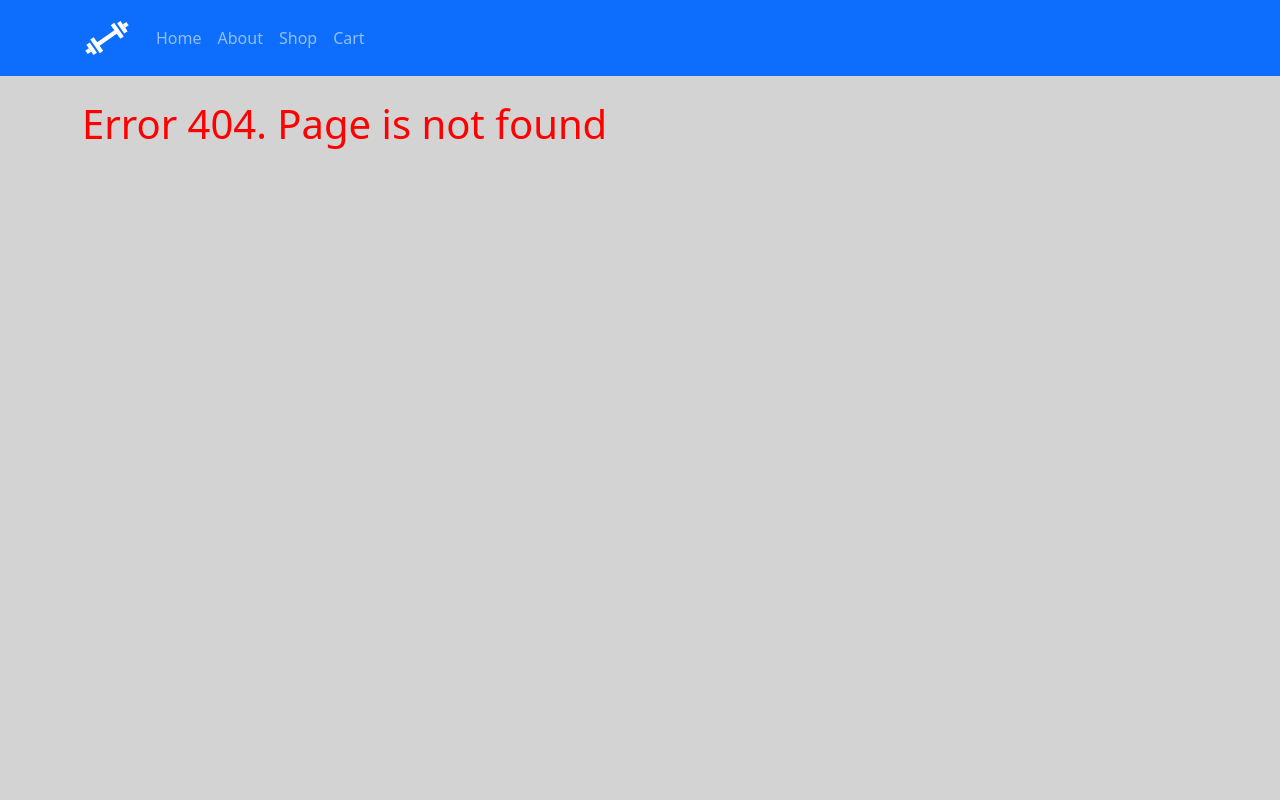
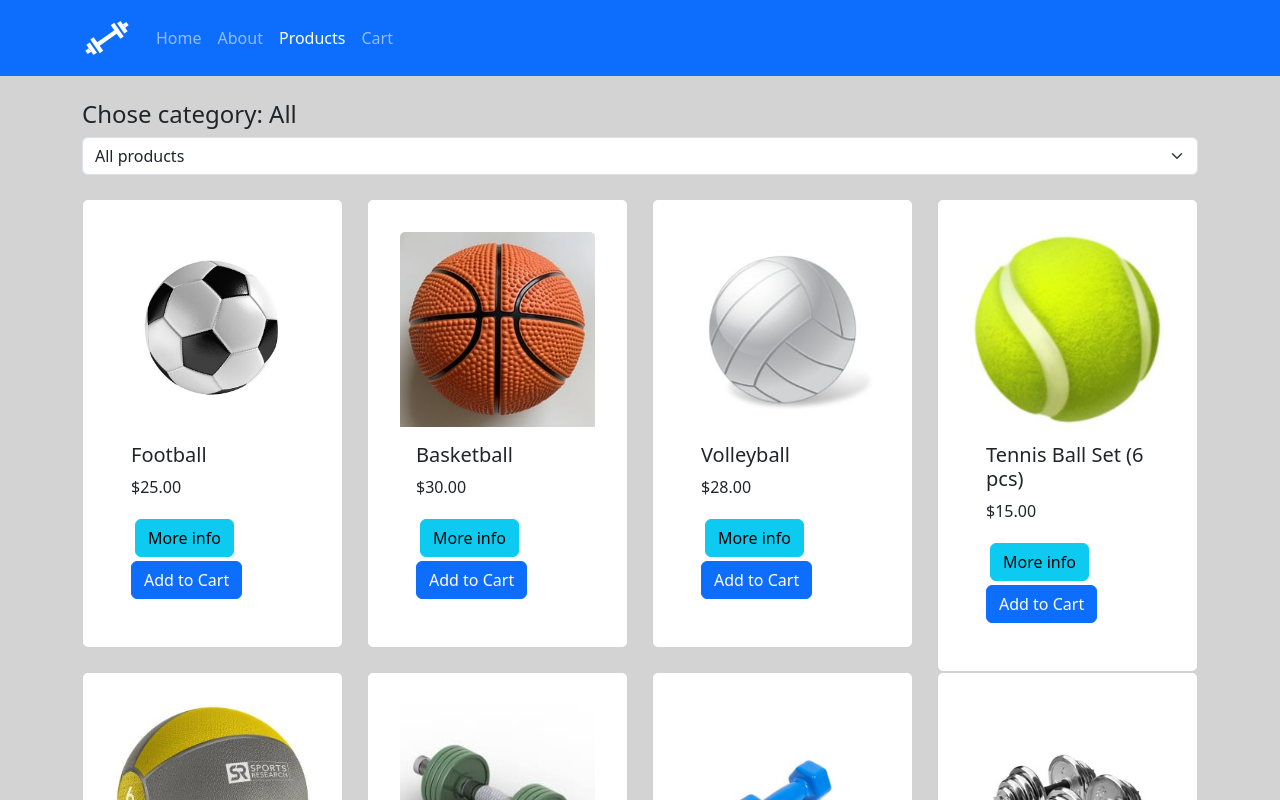
Before and after one commit to DaniilT048/internet-shop, a React (Vite) app: page /products in a window 1280 px wide. Before the commit this address had no page. Shown: the top 800 px of the page. Built offline with nearby package versions, Linux system fonts and the light colour scheme.

Commit message:
added filter category

```diff
--- a/src/components/HeaderMenu.tsx
+++ b/src/components/HeaderMenu.tsx
@@ -14,11 +14,14 @@ function HeaderMenu(): JSX.Element {
                 <Container>
                     <Navbar.Brand href="/"><CgGym style={{fontSize: 50}}/></Navbar.Brand>
                     <Nav className="me-auto">
-                        {routes.map((route) => (
-                            <Nav.Link key={route.path} as={NavLink} to={route.path}>
-                                {route.label}
-                            </Nav.Link>
-                        ))}
+                    {
+                        routes.map(route =>
+                            route.label &&  <Nav.Link key={route.path} as={NavLink} to={route.path}>
+                                                    {route.label}
+                                                </Nav.Link>
+
+                        )
+                    }
                     </Nav>
                 </Container>
             </Navbar>
@@ -27,3 +30,12 @@ function HeaderMenu(): JSX.Element {
 }
 
 export default HeaderMenu;
+
+//
+//     {routes.map((route: RoutesType): ReactNode[] => (
+//         {route.label
+//                 ?  <Nav.Link key={route.path} as={NavLink} to={route.path}>
+//                     {route.label}
+//                 </Nav.Link>: null}
+//     ))}
+//
--- /dev/null
+++ b/src/components/Item.tsx
@@ -0,0 +1,33 @@
+import { useParams } from 'react-router-dom';
+import { useEffect } from 'react';
+import products from '../data/products';
+import type { Product } from '../data/products';
+
+const Item = () => {
+    const { id } = useParams<{ id: string }>();
+
+    const product: Product | undefined = products.find(
+        (p) => p.id === parseInt(id || '', 10)
+    );
+
+    useEffect(() => {
+        if (product) {
+            document.title = product.name;
+        }
+    }, [product]);
+
+
+    if (!product) return <h2>Product not found</h2>;
+
+    return (
+
+        <div>
+            <h1>{product.name}</h1>
+            <img src={product.image} alt={product.description} />
+            <p>{product.description}</p>
+            <p>{product.price}</p>
+        </div>
+    );
+};
+
+export default Item;
--- a/src/components/ItemShop.tsx
+++ /dev/null
@@ -1,56 +0,0 @@
-import { useParams, useNavigate } from 'react-router-dom';
-import { useEffect, useState } from 'react';
-import Modal from 'react-bootstrap/Modal';
-import Button from 'react-bootstrap/Button';
-import products from '../data/products';
-import type { Product } from '../data/products';
-
-const ItemShop = () => {
-    const { id } = useParams<{ id: string }>();
-    const navigate = useNavigate();
-    const [show, setShow] = useState(true);
-
-    const product: Product | undefined = products.find(
-        (p) => p.id === parseInt(id || '', 10)
-    );
-
-    useEffect(() => {
-        if (product) {
-            document.title = product.name;
-        }
-    }, [product]);
-
-    const handleClose = () => {
-        setShow(false);
-        setTimeout(() => {
-            navigate(-1);
-        }, 300);
-    };
-
-    if (!product) return <h2>Product not found</h2>;
-
-    return (
-        <Modal show={show} onHide={handleClose} centered>
-            <Modal.Header closeButton>
-                <Modal.Title>{product.name}</Modal.Title>
-            </Modal.Header>
-            <Modal.Body>
-                <img
-                    src={product.image}
-                    alt={product.name}
-                    style={{ maxWidth: '100%', marginBottom: '10px' }}
-                />
-                <p><strong>Category:</strong> {product.category}</p>
-                <p><strong>Price:</strong> ${product.price.toFixed(2)}</p>
-                <p>{product.description}</p>
-            </Modal.Body>
-            <Modal.Footer>
-                <Button variant="secondary" onClick={handleClose}>
-                    Close
-                </Button>
-            </Modal.Footer>
-        </Modal>
-    );
-};
-
-export default ItemShop;
--- /dev/null
+++ b/src/components/ItemsList.tsx
@@ -0,0 +1,23 @@
+import Row from "react-bootstrap/Row";
+import Col from "react-bootstrap/Col";
+import ShopCard from "./ShopCard";
+import type { Product } from "../data/products";
+import type {ReactElement} from "react";
+
+type ItemListProps = {
+    products: Product[];
+};
+
+const ItemsList = ({ products }: ItemListProps): ReactElement => {
+    return (
+        <Row>
+            {products.map((product) => (
+                <Col key={product.id} sm={6} md={4} lg={3}>
+                    <ShopCard product={product} />
+                </Col>
+            ))}
+        </Row>
+    );
+};
+
+export default ItemsList;
--- /dev/null
+++ b/src/components/Products.tsx
@@ -0,0 +1,35 @@
+import {type ChangeEvent, type ReactElement, useState} from "react";
+import Container from 'react-bootstrap/Container';
+import Form from 'react-bootstrap/Form';
+import products from "../data/products.ts";
+import ItemsList from "./ItemsList.tsx";
+import {Category} from "../types/Category.ts";
+
+
+
+
+const Products = ():ReactElement => {
+    document.title = "Products";
+    const [category, setCategory] = useState<Category>(Category.ALL);
+
+    const handleCategoryChange= (event: ChangeEvent<HTMLSelectElement>)=> {
+        setCategory(event.target.value as Category);
+    }
+    const filteredProducts = category === Category.ALL ? products : products.filter(product => product.category === category);
+    return(
+        <Container>
+            <h4>Chose category: {category}</h4>
+            <Form.Select className="mb-4" onChange={handleCategoryChange}>
+                <option value={Category.ALL}>All products</option>
+                <option value={Category.BALLS}>Balls</option>
+                <option value={Category.DUMBBELLS}>Dumbbells</option>
+                <option value={Category.MATS}>Mats</option>
+                <option value={Category.ACCESSORIES}>Accessories</option>
+            </Form.Select>
+            <ItemsList products={filteredProducts}/>
+        </Container>
+    )
+
+}
+
+export default Products;
--- a/src/components/Shop.tsx
+++ /dev/null
@@ -1,37 +0,0 @@
-import type {ReactElement} from "react";
-import Container from 'react-bootstrap/Container';
-import Row from 'react-bootstrap/Row';
-import Col from 'react-bootstrap/Col';
-import ShopCard from "./ShopCard.tsx";
-import products from "../data/products.ts";
-import Form from 'react-bootstrap/Form';
-import {Outlet} from "react-router";
-
-
-const Shop = ():ReactElement => {
-    document.title = "Shop";
-
-    return(
-        <Container>
-            <h4>Chose category:</h4>
-            <Form.Select className="mb-4">
-                <option>All products</option>
-                <option>Balls</option>
-                <option>Dumbbells</option>
-                <option>Mats</option>
-                <option>Accessories</option>
-            </Form.Select>
-            <Row md={4}>
-                {products.map((product) => (
-                    <Col key={product.id} sm={6} md={4} lg={3}>
-                        <ShopCard product={product}/>
-                    </Col>
-                ))}
-            </Row>
-            <Outlet />
-        </Container>
-    )
-
-}
-
-export default Shop;
--- a/src/components/ShopCard.tsx
+++ b/src/components/ShopCard.tsx
@@ -15,8 +15,8 @@ function ShopCard({ product }: ProductProps): JSX.Element {
             <Card.Body>
                 <Card.Title>{product.name}</Card.Title>
                 <Card.Text>${product.price.toFixed(2)}</Card.Text>
-                <Link to={`/shop/${product.id}`}>
-                   <Button variant="info"  className="mb-4">View more info</Button>
+                <Link to={`/products/${product.id}`}>
+                   <Button variant="info" className="m-1" >More info</Button>
                 </Link>
                 <Button variant="primary">Add to Cart</Button>
             </Card.Body>
--- a/src/data/products.ts
+++ b/src/data/products.ts
@@ -1,11 +1,5 @@
-export type Product = {
-    id: number;
-    name: string;
-    image: string;
-    price: number;
-    description: string;
-    category: 'Balls' | 'Dumbbells' | 'Mats' | 'Accessories';
-};
+import type {Product} from "../types/Product.ts";
+import {Category} from "../types/Category.ts";
 
 const products: Product[] = [
     {
@@ -14,7 +8,7 @@ const products: Product[] = [
         image: "/images/balls/football.jpg",
         price: 25,
         description: "Durable synthetic leather football for training and matches.",
-        category: "Balls"
+        category: Category.BALLS
     },
     {
         id: 2,
@@ -22,7 +16,7 @@ const products: Product[] = [
         image: "/images/balls/basketball.jpg",
         price: 30,
         description: "High-grip rubber basketball for indoor and outdoor use.",
-        category: "Balls"
+        category: Category.BALLS
     },
     {
         id: 3,
@@ -30,7 +24,7 @@ const products: Product[] = [
         image: "/images/balls/volleyball.jpg",
         price: 28,
         description: "Soft-touch volleyball perfect for beach or court games.",
-        category: "Balls"
+        category: Category.BALLS
     },
     {
         id: 4,
@@ -38,7 +32,7 @@ const products: Product[] = [
         image: "/images/balls/tennis-balls.jpg",
         price: 15,
         description: "Pack of 6 professional-grade tennis balls.",
-        category: "Balls"
+        category: Category.BALLS
     },
     {
         id: 5,
@@ -46,7 +40,7 @@ const products: Product[] = [
         image: "/images/balls/medicine-ball.jpg",
         price: 35,
         description: "Perfect for strength training and rehab exercises.",
-        category: "Balls"
+        category: Category.BALLS
     },
 
     {
@@ -55,7 +49,7 @@ const products: Product[] = [
         image: "/images/dumbbells/adjustable.jpg",
         price: 120,
         description: "Easily adjustable weight for versatile training at home.",
-        category: "Dumbbells"
+        category: Category.DUMBBELLS
     },
     {
         id: 7,
@@ -63,7 +57,7 @@ const products: Product[] = [
         image: "/images/dumbbells/neoprene.jpg",
         price: 20,
         description: "Soft-grip dumbbells ideal for light training.",
-        category: "Dumbbells"
+        category: Category.DUMBBELLS
     },
     {
         id: 8,
@@ -71,7 +65,7 @@ const products: Product[] = [
         image: "/images/dumbbells/chrome.jpg",
         price: 60,
         description: "Durable chrome-plated dumbbells with grip handle.",
-        category: "Dumbbells"
+        category: Category.DUMBBELLS
     },
     {
         id: 9,
@@ -79,7 +73,7 @@ const products: Product[] = [
         image: "/images/dumbbells/vinyl.jpg",
         price: 40,
         description: "Vinyl coated for extra comfort and protection.",
-        category: "Dumbbells"
+        category: Category.DUMBBELLS
     },
     {
         id: 10,
@@ -87,7 +81,7 @@ const products: Product[] = [
         image: "/images/dumbbells/hex.jpg",
         price: 50,
         description: "Anti-roll hexagonal shape, great for any workout.",
-        category: "Dumbbells"
+        category: Category.DUMBBELLS
     },
 
 
@@ -97,7 +91,7 @@ const products: Product[] = [
         image: "/images/mats/yoga.jpg",
         price: 25,
         description: "Non-slip surface for yoga and stretching routines.",
-        category: "Mats"
+        category: Category.MATS
     },
     {
         id: 12,
@@ -105,7 +99,7 @@ const products: Product[] = [
         image: "/images/mats/thick.jpg",
         price: 35,
         description: "High-density foam mat for comfort and support.",
-        category: "Mats"
+        category: Category.MATS
     },
     {
         id: 13,
@@ -113,7 +107,7 @@ const products: Product[] = [
         image: "/images/mats/folding.jpg",
         price: 55,
         description: "Perfect for martial arts, gymnastics, and stretching.",
-        category: "Mats"
+        category: Category.MATS
     },
     {
         id: 14,
@@ -121,7 +115,7 @@ const products: Product[] = [
         image: "/images/mats/puzzle.jpg",
         price: 45,
         description: "Interlocking mat tiles for floor protection.",
-        category: "Mats"
+        category: Category.MATS
     },
     {
         id: 15,
@@ -129,7 +123,7 @@ const products: Product[] = [
         image: "/images/mats/cork.jpg",
         price: 40,
         description: "Eco-friendly cork mat for better grip and balance.",
-        category: "Mats"
+        category: Category.MATS
     },
 
     {
@@ -138,7 +132,7 @@ const products: Product[] = [
         image: "/images/accessories/bands.jpg",
         price: 30,
         description: "Includes multiple resistance levels for any workout.",
-        category: "Accessories"
+        category: Category.ACCESSORIES
     },
     {
         id: 17,
@@ -146,7 +140,7 @@ const products: Product[] = [
         image: "/images/accessories/rope.jpg",
         price: 12,
         description: "Adjustable speed rope for cardio and endurance.",
-        category: "Accessories"
+        category: Category.ACCESSORIES
     },
     {
         id: 18,
@@ -154,7 +148,7 @@ const products: Product[] = [
         image: "/images/accessories/gloves.jpg",
         price: 18,
         description: "Padded palm gloves for a secure gym grip.",
-        category: "Accessories"
+        category: Category.ACCESSORIES
     },
     {
         id: 19,
@@ -162,7 +156,7 @@ const products: Product[] = [
         image: "/images/accessories/bottle.jpg",
         price: 10,
         description: "Leak-proof BPA-free bottle for your hydration needs.",
-        category: "Accessories"
+        category: Category.ACCESSORIES
     },
     {
         id: 20,
@@ -170,7 +164,7 @@ const products: Product[] = [
         image: "/images/accessories/towel.jpg",
         price: 8,
         description: "Lightweight and absorbent microfiber gym towel.",
-        category: "Accessories"
+        category: Category.ACCESSORIES
     },
 ];
 
--- a/src/routes.tsx
+++ b/src/routes.tsx
@@ -1,13 +1,14 @@
 import type {JSX} from "react";
 import Home from "./components/Home.tsx";
 import About from "./components/About.tsx";
-import Shop from "./components/Shop.tsx";
+import Products from "./components/Products.tsx";
 import Cart from "./components/Cart.tsx";
-import ItemShop from "./components/ItemShop.tsx";
+import Item from "./components/Item.tsx";
 
 
-interface RoutesType {
-    path?: string;
+
+export interface RoutesType {
+    path: string;
     element: JSX.Element;
     label?: string;
     children?: RoutesType[];
@@ -26,14 +27,13 @@ routes = [
         label: "About",
     },
     {
-        path: "/shop",
-        element: <Shop/>,
-        label: "Shop",
-        children:
-            [{
-            path: ":id",
-            element: <ItemShop/>,
-        }],
+        path: "/products",
+        element: <Products/>,
+        label: "Products",
+    },
+    {
+        path: "/products/:id",
+        element: <Item/>,
     },
     {
         path: "/cart",
--- /dev/null
+++ b/src/types/Category.ts
@@ -0,0 +1,7 @@
+export enum Category {
+    ALL = 'All',
+    BALLS = 'Balls',
+    DUMBBELLS = 'Dumbbells',
+    MATS = 'Mats',
+    ACCESSORIES = 'Accessories',
+}
--- /dev/null
+++ b/src/types/Product.ts
@@ -0,0 +1,10 @@
+import type {Category} from "./Category.ts";
+
+export type Product = {
+    id: number;
+    name: string;
+    image: string;
+    price: number;
+    description: string;
+    category: Category;
+};
```
